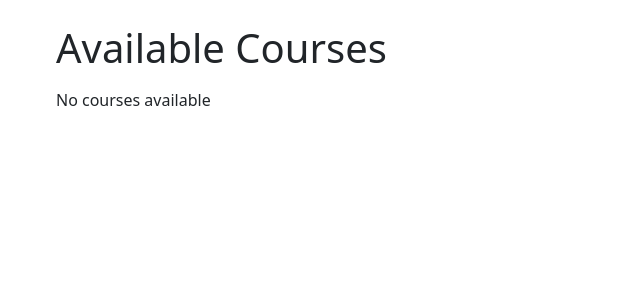
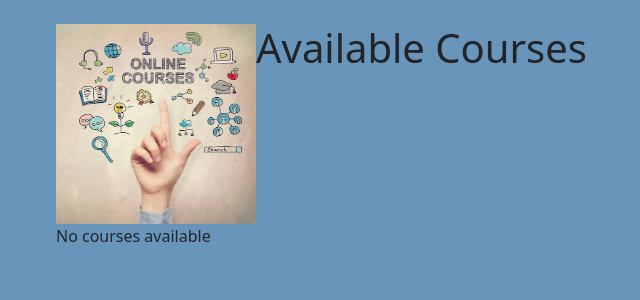
Before and after one commit to ViktoriiaBut-tory/My_poject_Django_part2, a Django app: page / in a window 1280 px wide. Shown: the top 300 px of the page, without its empty margins (26-666 px from the left). Run offline with Django 5.2, Linux system fonts and the light colour scheme; data that the repository does not hold is empty.

Commit message:
added style.css

```diff
--- /dev/null
+++ b/courseapp/static/style.css
@@ -0,0 +1,12 @@
+body{
+    background-color: rgb(105, 149, 187);
+}
+.headerimage
+{
+    height:200px;
+    width:200px;
+}
+.flex
+{
+    display: flex;
+}
--- a/courseapp/templates/base.html
+++ b/courseapp/templates/base.html
@@ -1,3 +1,4 @@
+{% load static %}
 <!doctype html>
 <html lang="en">
   <head>
@@ -10,6 +11,7 @@
       integrity="sha384-sRIl4kxILFvY47J16cr9ZwB07vP4J8+LH7qKQnuqkuIAvNWLzeN8tE5YBujZqJLB"
       crossorigin="anonymous"
     />
+    <link rel="stylesheet" href="{% static 'style.css' %}" />
   </head>
   <body>
     <div class="container mt-4">{% block content%} {% endblock%}</div>
--- a/courseapp/templates/courseapp/course_list.html
+++ b/courseapp/templates/courseapp/course_list.html
@@ -1,6 +1,14 @@
-{% extends "base.html" %} {% block content %}
+{% extends "base.html" %} {% load static %} {% block content %}
 
-<h1 class="mb-3">Available Courses</h1>
+<div class="flex">
+  <img
+    src="{% static 'images/courseimg.jfif' %}"
+    class="headerimage"
+    alt="Course image"
+  />
+
+  <h1 class="mb-3">Available Courses</h1>
+</div>
 
 {% for course in courses %}
 
```
Also changed, not shown: courseapp/static/images/courseimg.jfif (added).
